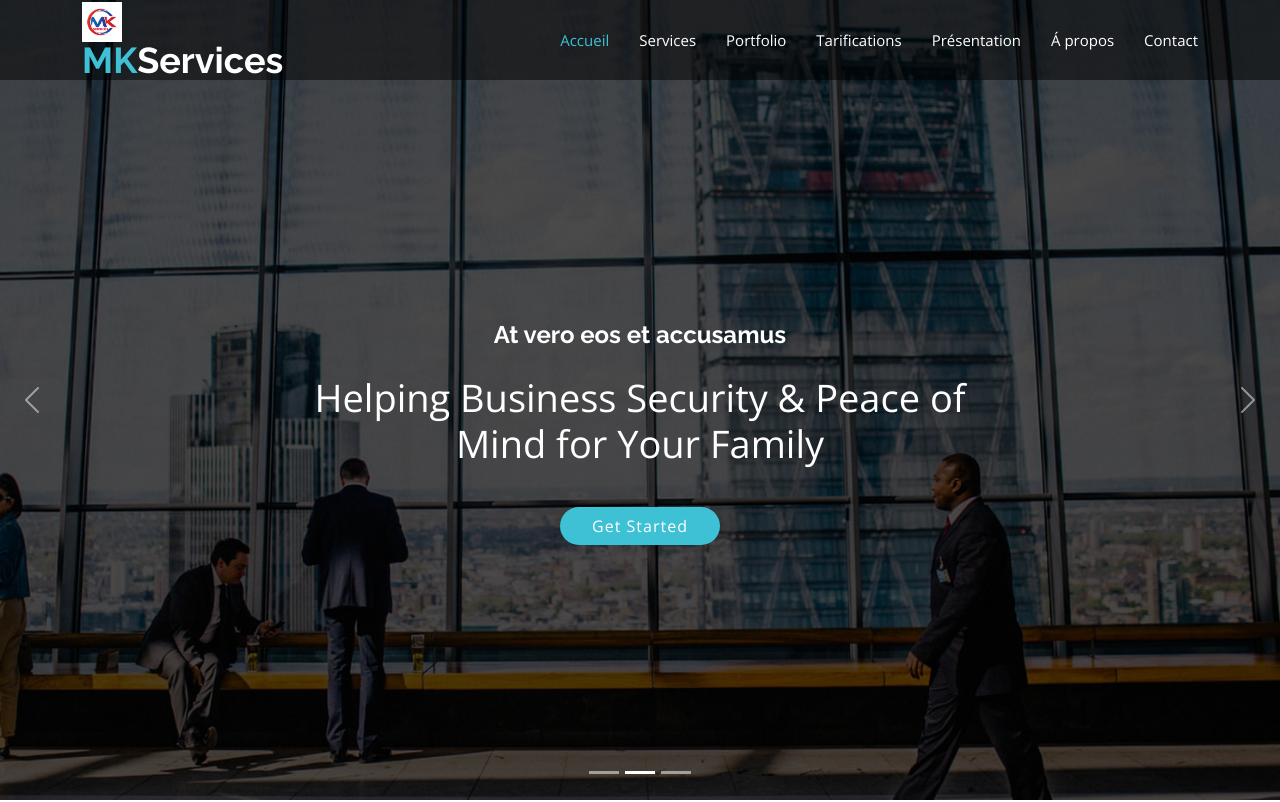
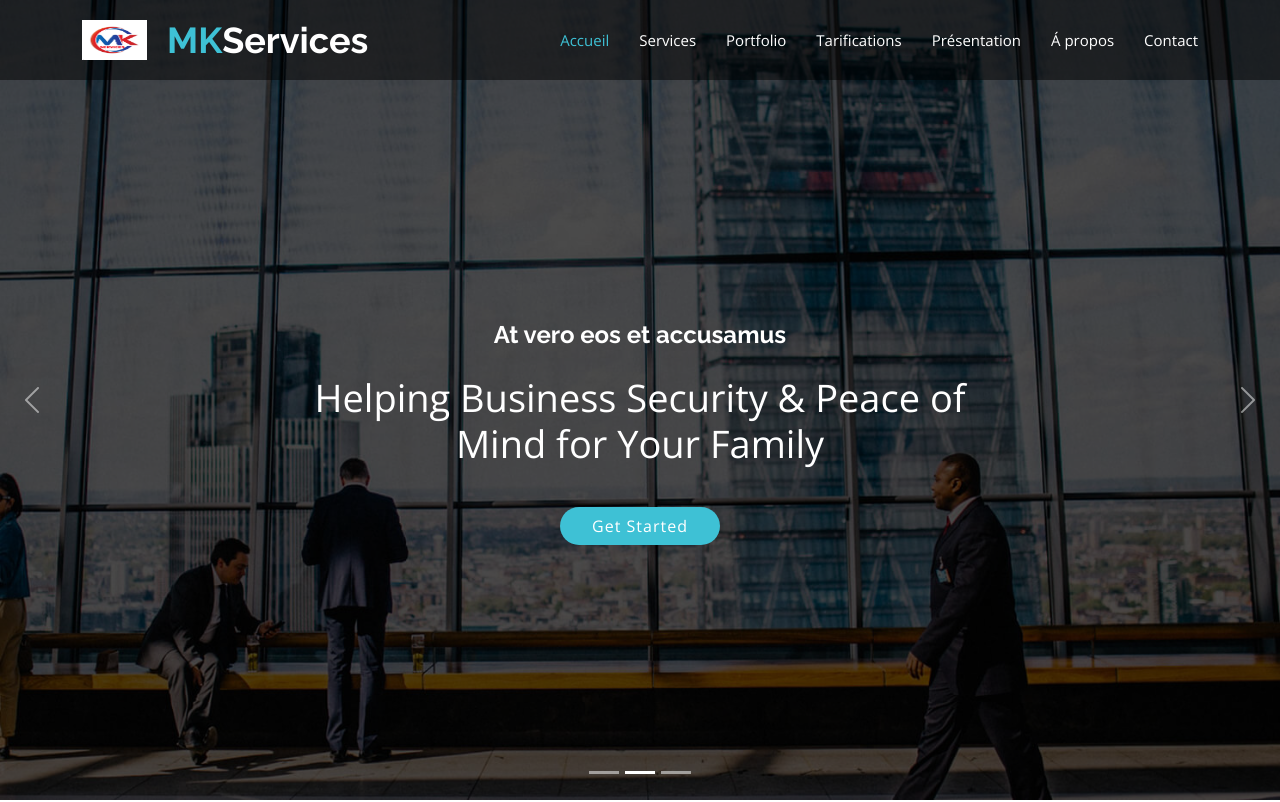
Before and after one commit to PapaG57/Ent-ENI, a plain HTML site: page index.html in a window 1280 px wide. Shown: the top 802 px of the page. Drawn offline with nearby package versions, Linux system fonts and the light colour scheme.

Commit message:
ajouts des class logo et img-fluid

```diff
--- a/assets/css/style.css
+++ b/assets/css/style.css
@@ -311,6 +311,17 @@ div#preloader {
   }
 }
 
+.img-fluid {
+  width: 65px;
+
+}
+
+.logo {
+  display: flex;
+  align-items: center;
+  gap: 20px;
+}
+
 /*--------------------------------------------------------------
 # Navigation Menu
 --------------------------------------------------------------*/
```
